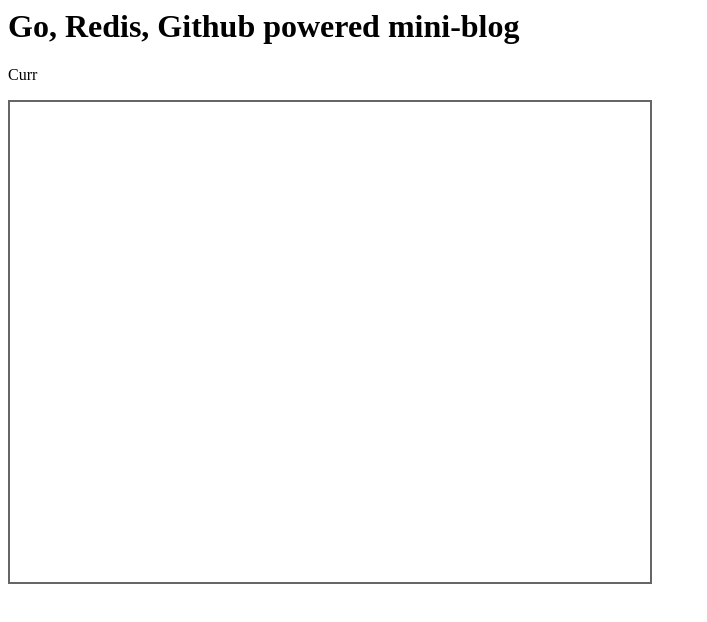
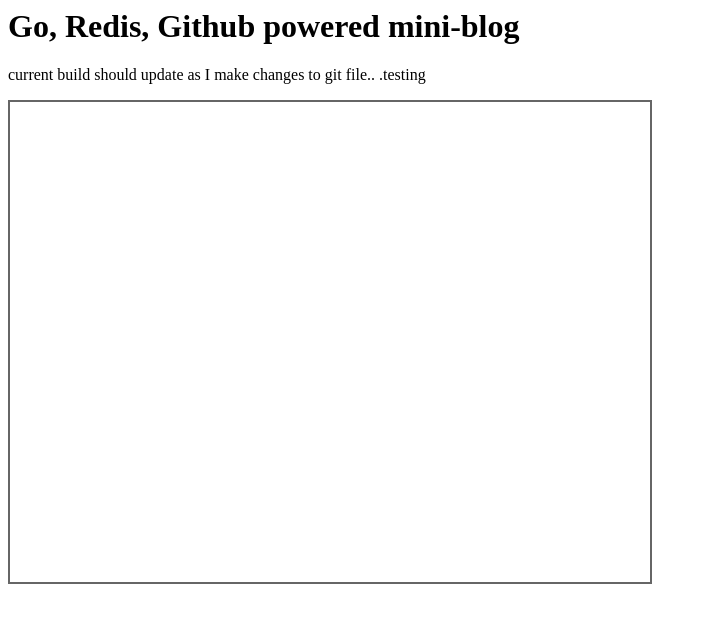
Before and after one commit to gavinmyers/blog, a plain HTML site: page index.html in a window 1280 px wide. Shown: the whole page, without its empty margins (0-707 px from the left). Drawn offline with Linux system fonts and the light colour scheme.

Commit message:
Update index.html

```diff
--- a/index.html
+++ b/index.html
@@ -1,7 +1,7 @@
 <html>
 <body>
 <h1>Go, Redis, Github powered mini-blog</h1>
-<p>Curr</p>
+<p>current build should update as I make changes to git file.. .testing</p>
 
 <div style="width:640px;height:480px;border:2px solid #666;">
 <script src="http://gist-it.appspot.com/github/gavinmyers/marmot/blob/master/src/marmot.go?footer=0"></script>
```
